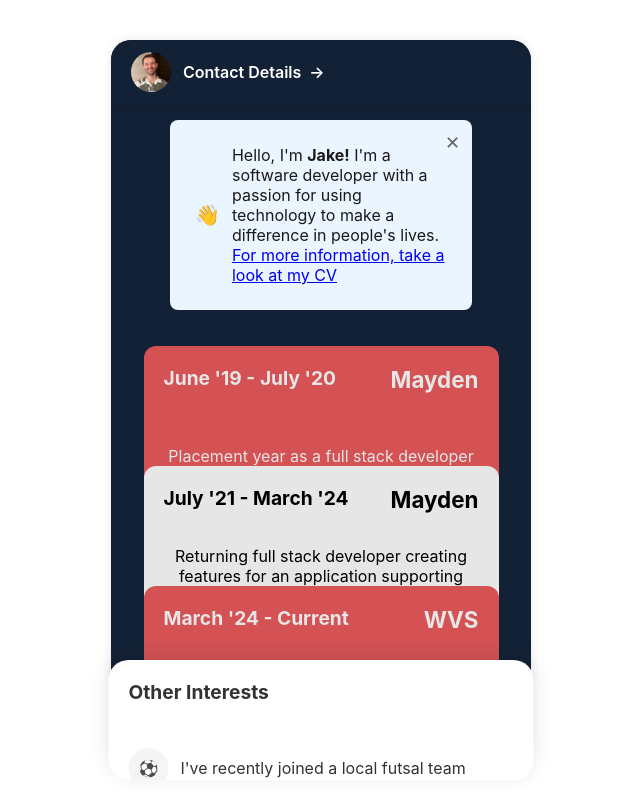
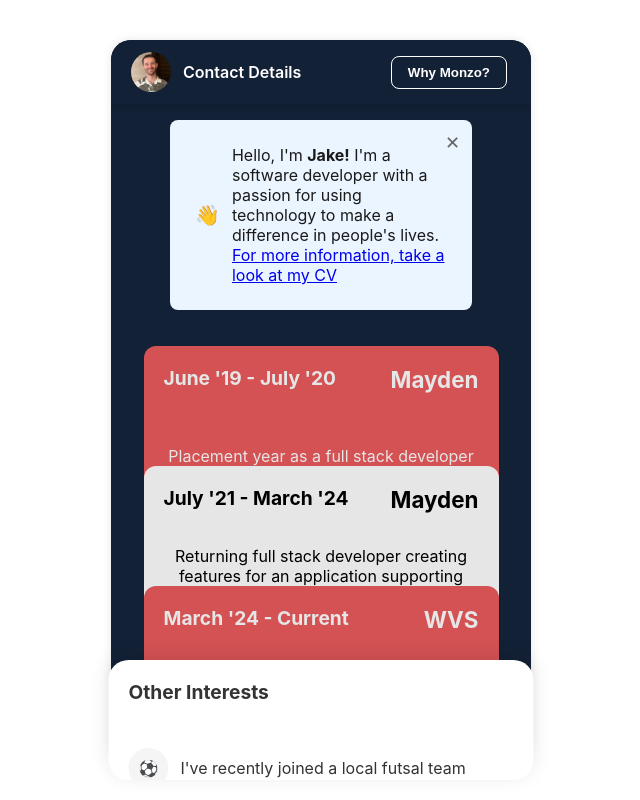
Before and after one commit to jakeshepherd/jakeshepherd.github.io, a React (Create React App) app: page / in a window 1280 px wide. Both pictures are taken after a click on the button "Let's Begin". Shown: the whole page, without its empty margins (319-959 px from the left). Built offline with nearby package versions, Linux system fonts and the light colour scheme.

Commit message:
Add why?

```diff
--- a/src/components/navbar/index.js
+++ b/src/components/navbar/index.js
@@ -109,8 +109,25 @@ const ContactText = styled.div`
     }
 `;
 
+const WhyMonzoButton = styled.button`
+    background: transparent;
+    color: white;
+    border: 1px solid white;
+    padding: 8px 16px;
+    border-radius: 8px;
+    cursor: pointer;
+    margin-left: auto;
+    margin-right: 24px;
+    font-weight: 600;
+
+    &:hover {
+        background: rgba(255, 255, 255, 0.1);
+    }
+`;
+
 export const Navbar = () => {
     const [isPopupOpen, setIsPopupOpen] = useState(false);
+    const [isWhyMonzoOpen, setIsWhyMonzoOpen] = useState(false);
 
     const contactDetails = [
         {
@@ -130,6 +147,29 @@ export const Navbar = () => {
         }
     ];
 
+    const whyMonzoReasons = [
+        {
+            icon: "🚀",
+            label: "Innovation",
+            value: "The opportunity to innovate and build products that are used by millions of customers daily"
+        },
+        {
+            icon: "💪",
+            label: "Impact",
+            value: "Putting users at the forefront of technology to give them the best experience"
+        },
+        {
+            icon: "🌱",
+            label: "Growth",
+            value: "Exceptional learning and development opportunities"
+        },
+        {
+            icon: "🧑‍🍳",
+            label: "Culture",
+            value: "A welcoming environment to help it's employees grow"
+        }
+    ];
+
     return (
         <>
             <NavbarContainer>
@@ -138,10 +178,12 @@ export const Navbar = () => {
                         <ProfilePicture imageUrl={jake} />
                         <ContactDetails>
                             Contact Details
-                            <Arrow>→</Arrow>
                         </ContactDetails>
                     </ProfileContainer>
                 </div>
+                <WhyMonzoButton onClick={() => setIsWhyMonzoOpen(true)}>
+                    Why Monzo?
+                </WhyMonzoButton>
             </NavbarContainer>
 
             <PopupOverlay
@@ -162,6 +204,25 @@ export const Navbar = () => {
                     ))}
                 </PopupContent>
             </PopupOverlay>
+
+            <PopupOverlay
+                isOpen={isWhyMonzoOpen}
+                onClick={() => setIsWhyMonzoOpen(false)}
+            >
+                <PopupContent onClick={e => e.stopPropagation()}>
+                    {whyMonzoReasons.map((reason, index) => (
+                        <ContactItem key={index}>
+                            <IconWrapper>
+                                {reason.icon}
+                            </IconWrapper>
+                            <ContactText>
+                                <span>{reason.label}</span>
+                                <span>{reason.value}</span>
+                            </ContactText>
+                        </ContactItem>
+                    ))}
+                </PopupContent>
+            </PopupOverlay>
         </>
     );
 };
```
